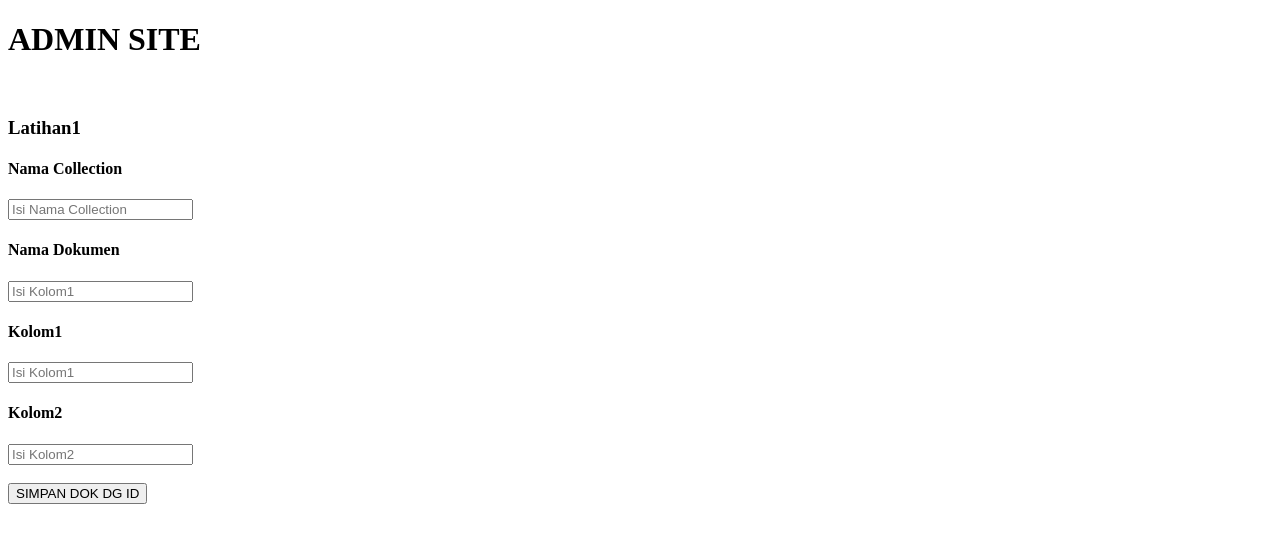
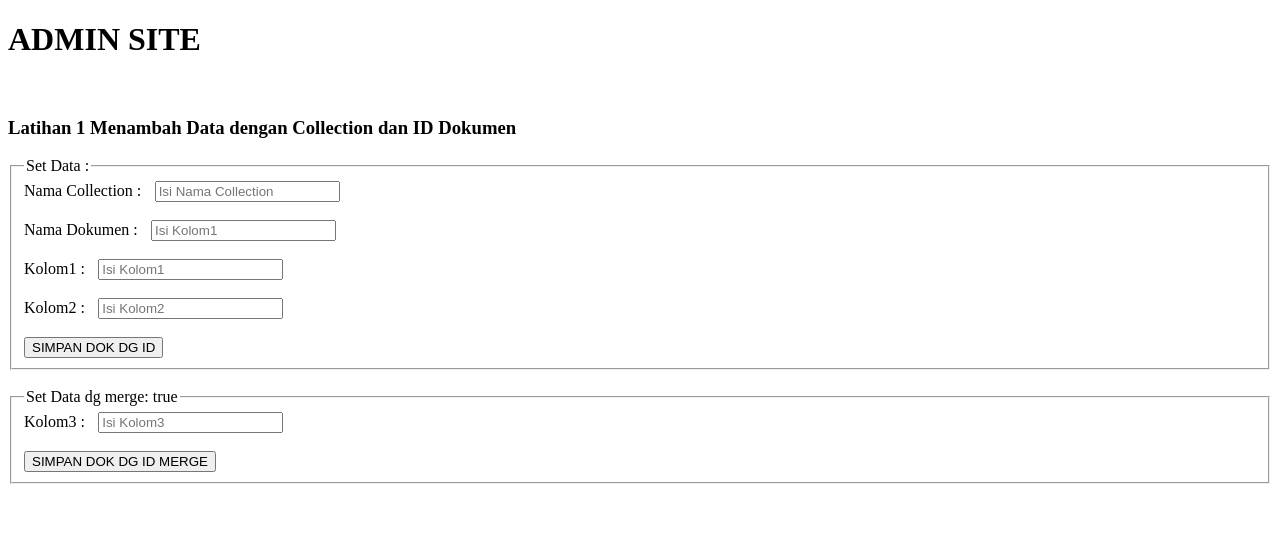
Before and after one commit to edycoleee/fire-crud, a React (Create React App) app in the folder admin-crud/: page / in a window 1280 px wide. Shown: the top 542 px of the page. Built offline with nearby package versions, Linux system fonts and the light colour scheme.

Commit message:
latihan1b

```diff
--- a/admin-crud/src/Latihan1.js
+++ b/admin-crud/src/Latihan1.js
@@ -13,6 +13,7 @@ function Latihan1() {
   const [nmDokumen, setNmDokumen] = useState("");
   const [kolom1, setKolom1] = useState("");
   const [kolom2, setKolom2] = useState("");
+  const [kolom3, setKolom3] = useState("");
   //state untuk data dari hasil pembacaan
 
   //button simpan fuction
@@ -34,32 +35,63 @@ function Latihan1() {
       });
   }
 
+  function onSimpanDokDgIdMerge() {
+    if (nmCollection === "") return console.log("Nama Koleksi Kosong");
+    if (nmDokumen === "") return console.log("Nama Dokumen Kosong");
+    console.log(nmCollection, nmDokumen, kolom1, kolom2);
+    db.collection(nmCollection)
+      .doc(nmDokumen)
+      .set(
+        {
+          kolom3: kolom3,
+        },
+        { merge: true }
+      )
+      .then(() => {
+        console.log("Document successfully written!");
+      })
+      .catch((error) => {
+        console.error("Error writing document: ", error);
+      });
+  }
   return (
     <div>
-      <h3>Latihan1</h3>
-      <h4>Nama Collection</h4>
+      <h3>Latihan 1 Menambah Data dengan Collection dan ID Dokumen</h3>
+      <fieldset>
+        <legend>Set Data :</legend>
+        <label htmlFor="nmCollection">Nama Collection :</label>
         <input
+          style={{ marginLeft: "1em" }}
           type="text"
           name="nmCollection"
           placeholder="Isi Nama Collection"
           onChange={(e) => setNmCollection(e.target.value)}
         />
-      <h4>Nama Dokumen</h4>
+        <br></br>
+        <br></br>
+        <label htmlFor="nmDokumen">Nama Dokumen :</label>
         <input
+          style={{ marginLeft: "1em" }}
           type="text"
           name="nmDokumen"
           placeholder="Isi Kolom1"
           onChange={(e) => setNmDokumen(e.target.value)}
         />
-      <h4>Kolom1</h4>
+        <br></br>
+        <br></br>
+        <label htmlFor="kolom1">Kolom1 :</label>
         <input
+          style={{ marginLeft: "1em" }}
           type="text"
           name="kolom1"
           placeholder="Isi Kolom1"
           onChange={(e) => setKolom1(e.target.value)}
         />
-      <h4>Kolom2</h4>
+        <br></br>
+        <br></br>
+        <label htmlFor="kolom2">Kolom2 :</label>
         <input
+          style={{ marginLeft: "1em" }}
           type="text"
           name="kolom2"
           placeholder="Isi Kolom2"
@@ -68,6 +100,22 @@ function Latihan1() {
         <br></br>
         <br></br>
         <button onClick={onSimpanDokDgId}>SIMPAN DOK DG ID</button>
+      </fieldset>
+      <br></br>
+      <fieldset>
+        <legend>Set Data dg merge: true </legend>
+        <label htmlFor="kolom3">Kolom3 :</label>
+        <input
+          style={{ marginLeft: "1em" }}
+          type="text"
+          name="kolom3"
+          placeholder="Isi Kolom3"
+          onChange={(e) => setKolom3(e.target.value)}
+        />
+        <br></br>
+        <br></br>
+        <button onClick={onSimpanDokDgIdMerge}>SIMPAN DOK DG ID MERGE</button>
+      </fieldset>
     </div>
   );
 }
```
Lines whose indentation alone changed are shown as unchanged.
